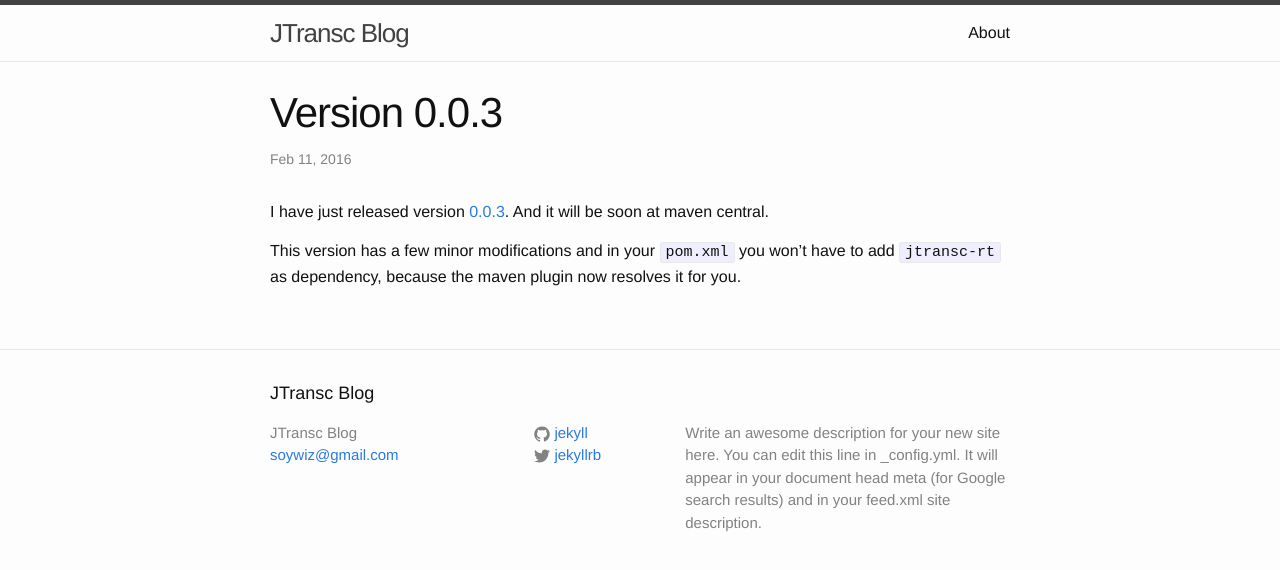
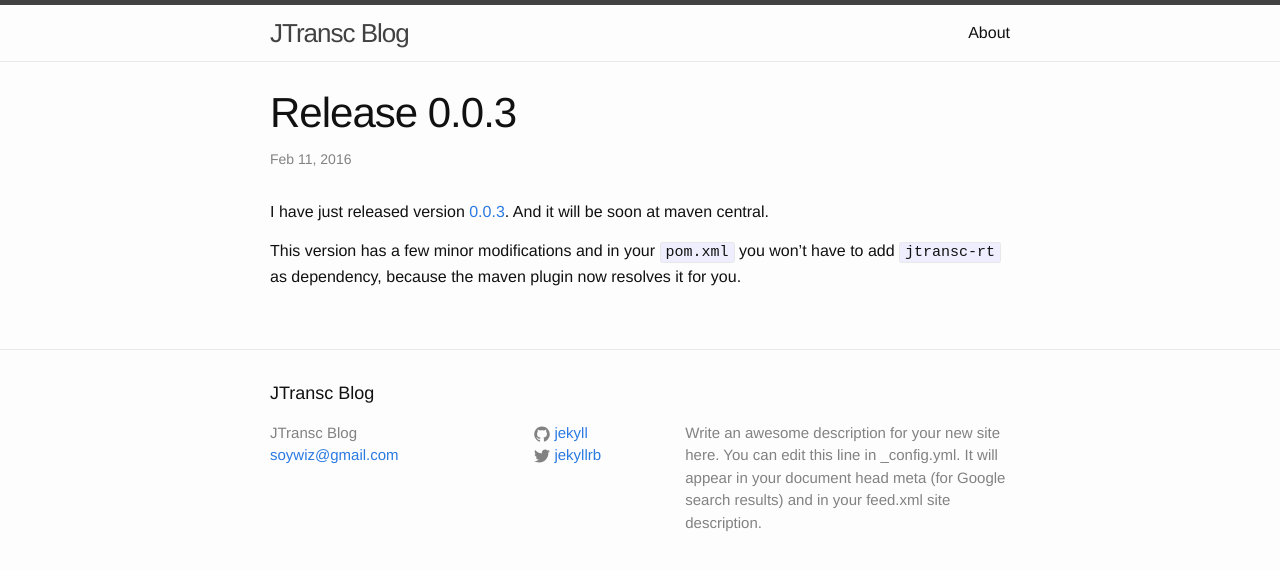
Before and after one commit to jtransc/blog.jtransc.com, a Jekyll site: the page built from _posts/2016-02-11-release-0.0.3.markdown, in a window 1280 px wide. Shown: the top 570 px of the page. Built offline with Jekyll 4.4.1, drawn with Linux system fonts in a browser that asks for light colours.

Commit message:
Small fixes

```diff
--- a/_posts/2016-02-10-first-sonatype-release.markdown
+++ b/_posts/2016-02-10-first-sonatype-release.markdown
@@ -1,7 +1,6 @@
 ---
 layout: post
 title:  "First sonatype release"
-categories: sonatype release
 ---
 
 I have finally created a non-snapshot version of jtransc.
--- a/_posts/2016-02-11-version-0.0.3.markdown
+++ b/_posts/2016-02-11-release-0.0.3.markdown
@@ -1,7 +1,6 @@
 ---
 layout: post
-title:  "Version 0.0.3"
-categories: sonatype release
+title:  "Release 0.0.3"
 ---
 
 I have just released version [0.0.3](https://github.com/jtransc/jtransc/tree/0.0.3). And it will be soon at maven central.
--- a/_posts/2016-02-11-testing-maven-plugins.markdown
+++ b/_posts/2016-02-11-testing-maven-plugins.markdown
@@ -1,7 +1,6 @@
 ---
 layout: post
 title:  "Testing maven plugins"
-categories: sonatype release
 ---
 
 JTransc has a maven plugin that hooks the package maven phase and transcompiles
```
